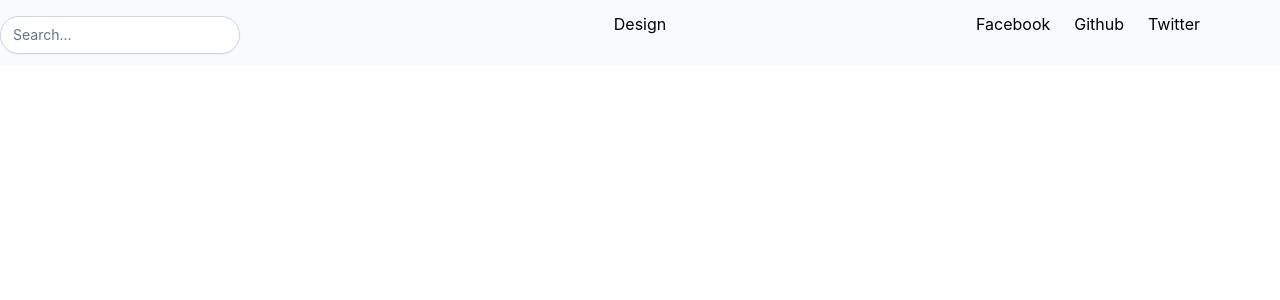
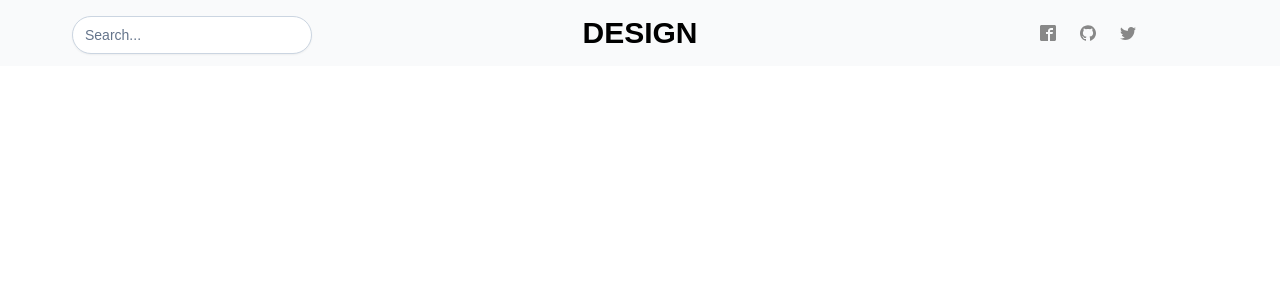
Before and after one commit to McVyp/blog, a Next.js app: page / in a window 1280 px wide. Shown: the top 300 px of the page. Built offline with nearby package versions, Linux system fonts and the light colour scheme.

Commit message:
completed header section

```diff
--- a/components/header.js
+++ b/components/header.js
@@ -1,19 +1,20 @@
+import { ImFacebook2, ImGithub, ImTwitter } from "react-icons/im";
 
 export default function Header() {
   return (
     <header className="bg-gray-50">
-        <div className="xl:container xl:mx-auto flex flex-col item-center sm:flex-row sm:justify-between text-center py-3">
-            <div className="md:flex-none w-96 order-2 sm:order-1 flex justify-between py-4 sm:py-0">
-                <input className="input-text" type="text" placeholder="Search..."/>
+        <div className="xl:container xl:mx-auto flex flex-col items-center sm:flex-row sm:justify-between text-center py-3">
+            <div className="md:flex-none w-96 order-2 sm:order-1 flex justify-center py-4 sm:py-0">
+                <input type="text" className="input-text"  placeholder="Search..."/>
             </div>
             <div className="shrink w-80 sm:order-2">
-                <a>Design</a>
+                <a className="font-bold uppercase text-3xl">Design</a>
             </div>
             <div className="w-96 order-3 flex justify-center">
                 <div className="flex gap-6">
-                    <a>Facebook</a>
-                    <a>Github</a>
-                    <a>Twitter</a>
+                    <a><ImFacebook2 color="#888888" /></a>
+                    <a><ImGithub color="#888888" /></a>
+                    <a><ImTwitter color="#888888" /></a>
                 </div>
             </div>
         </div>
--- a/package.json
+++ b/package.json
@@ -11,7 +11,8 @@
   "dependencies": {
     "next": "12.3.1",
     "react": "18.2.0",
-    "react-dom": "18.2.0"
+    "react-dom": "18.2.0",
+    "react-icons": "^4.4.0"
   },
   "devDependencies": {
     "autoprefixer": "^10.4.12",
--- a/styles/globals.css
+++ b/styles/globals.css
@@ -2,14 +2,11 @@
 @tailwind components;
 @tailwind utilities;
 
-html,
-body {
-  padding: 0;
-  margin: 0;
-  font-family: -apple-system, BlinkMacSystemFont, Segoe UI, Roboto, Oxygen,
-    Ubuntu, Cantarell, Fira Sans, Droid Sans, Helvetica Neue, sans-serif;
+@import url('https://fonts.googleapis.com/css2?family=Poppins&display=swap');
+
+*> *{
+  font-family: 'Poppins', sans-serif;
 }
-
 a {
   color: inherit;
   text-decoration: none;
```
Also changed, not shown: 2 other files (tests, documents, lock files or other folders).
